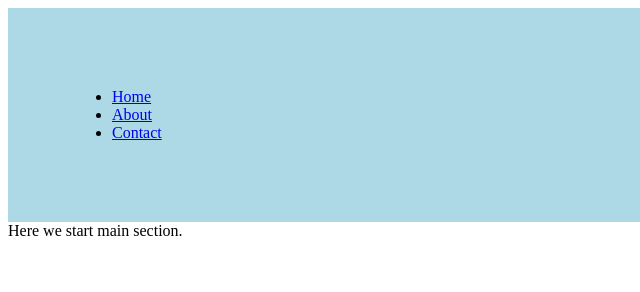
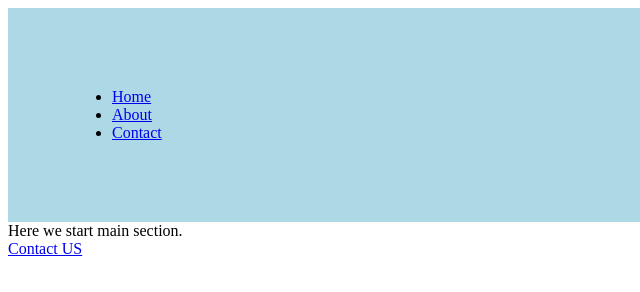
Before and after one commit to MDASHRAFUDDINTANVIR1/test-purposes, a plain HTML site: page index.html in a window 1280 px wide. Shown: the full height of the page, 0-640 px from the left. Drawn offline with Linux system fonts and the light colour scheme.

Commit message:
push update

```diff
--- a/index.html
+++ b/index.html
@@ -29,5 +29,8 @@
     <main>
         Here we start main section.
     </main>
+    <footer>
+        <a href="#">Contact US</a>
+    </footer>
 </body>
 </html>
```
